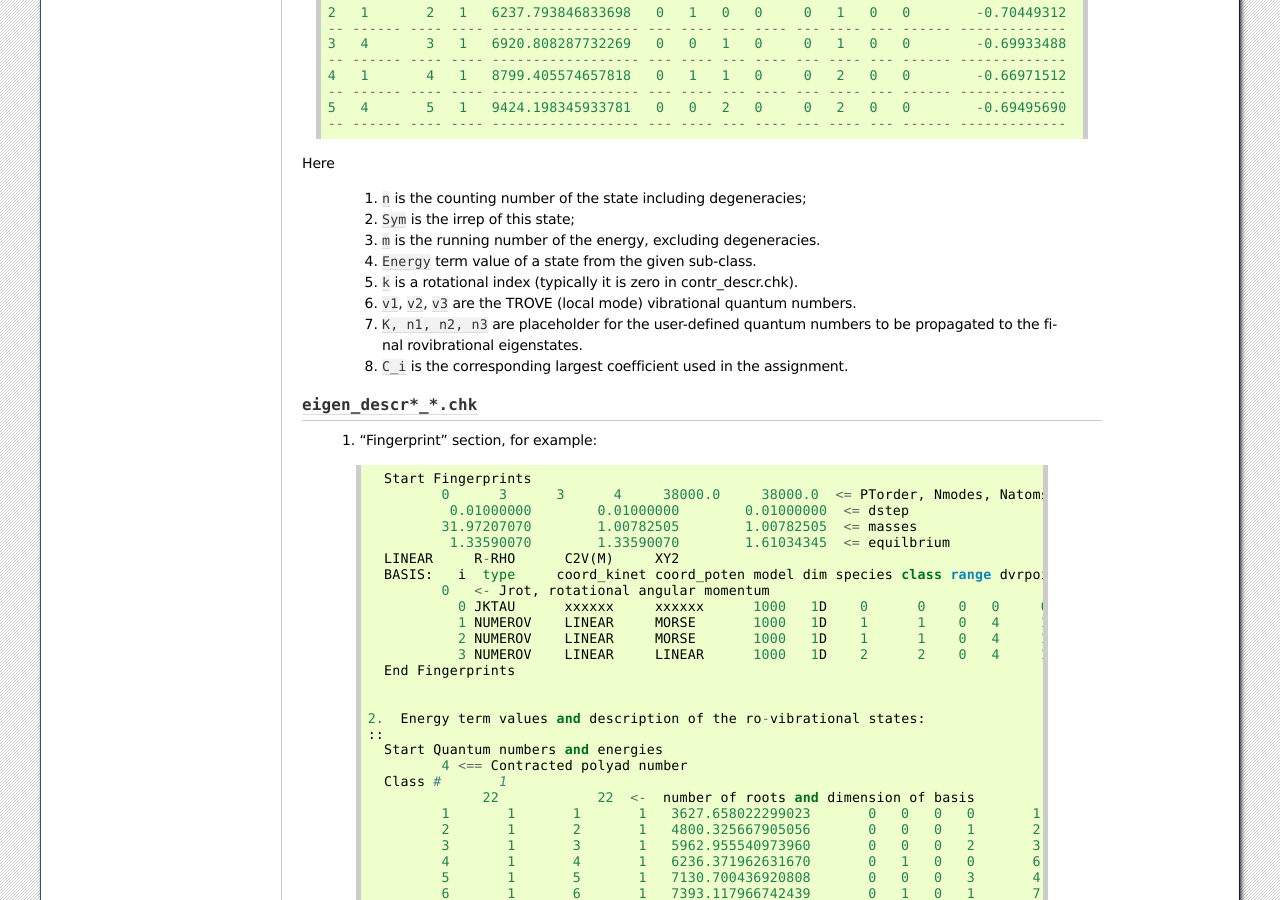
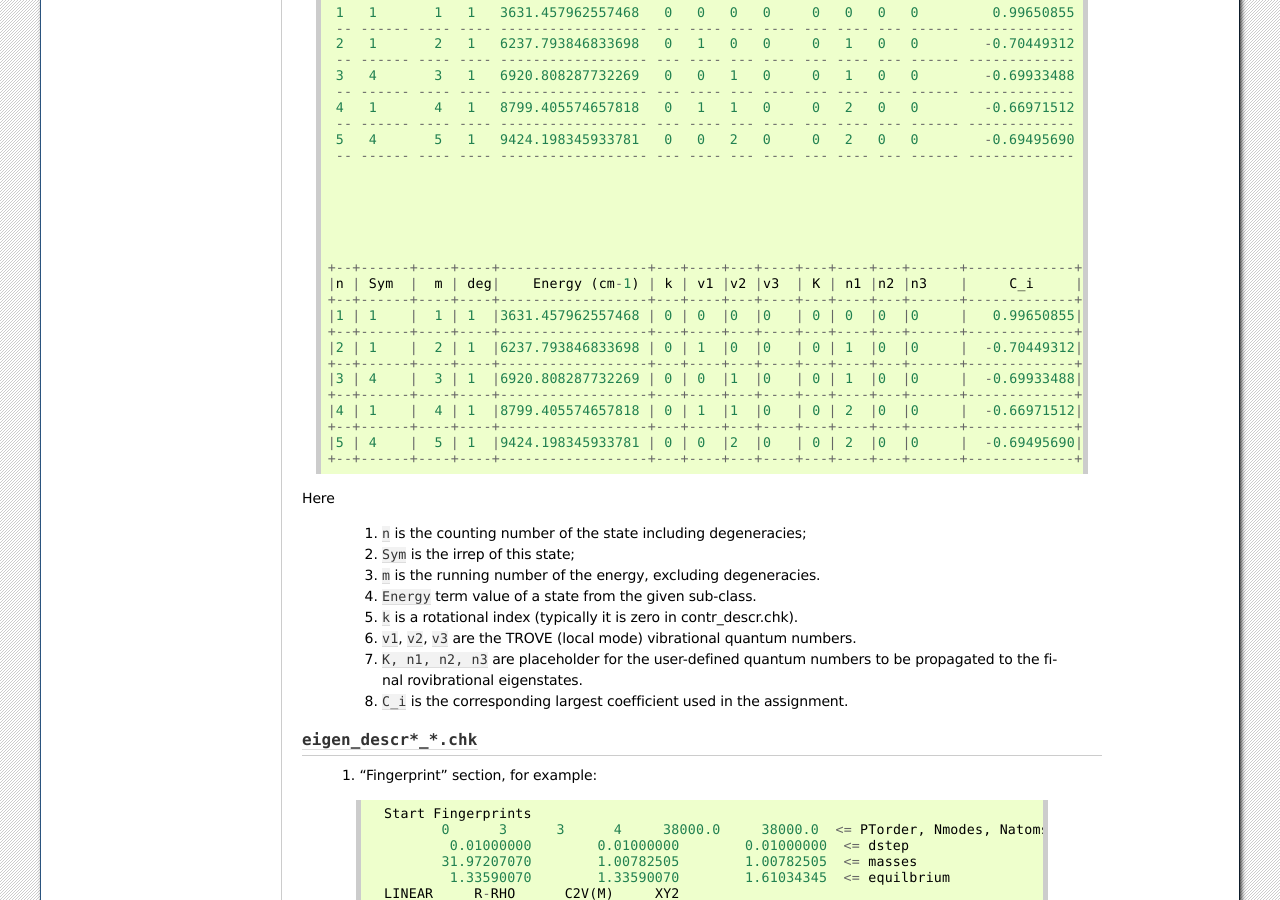
Before and after one commit to Trovemaster/TROVE, a Sphinx documentation site: the page built from docs/source/checkpoints.rst, in a window 1280 px wide and 900 px high, scrolled down 6017 px. Built offline with Sphinx 7.4.7, drawn with Linux system fonts in a browser that asks for light colours; formulas are drawn with MathJax 3.

Commit message:
Update checkpoints.rst

```diff
--- a/docs/source/checkpoints.rst
+++ b/docs/source/checkpoints.rst
@@ -316,6 +316,8 @@ The structure of the columns is as follows:
               5   4       5   1   9424.198345933781   0   0   2   0     0   2   0   0        -0.69495690
 
 
+
+
               -- ------ ---- ---- ------------------ --- ---- --- ---- --- ---- --- ------ -------------
               n   Sym     m   deg     Energy (cm-1)   k   v1  v2  v3    K   n1  n2  n3          C_i
               -- ------ ---- ---- ------------------ --- ---- --- ---- --- ---- --- ------ -------------
@@ -329,6 +331,25 @@ The structure of the columns is as follows:
               -- ------ ---- ---- ------------------ --- ---- --- ---- --- ---- --- ------ -------------
               5   4       5   1   9424.198345933781   0   0   2   0     0   2   0   0        -0.69495690
               -- ------ ---- ---- ------------------ --- ---- --- ---- --- ---- --- ------ -------------
+
+
+
+
+
+
+             +--+------+----+----+------------------+---+----+---+----+---+----+---+------+-------------+
+             |n | Sym  |  m | deg|    Energy (cm-1) | k | v1 |v2 |v3  | K | n1 |n2 |n3    |     C_i     |
+             +--+------+----+----+------------------+---+----+---+----+---+----+---+------+-------------+
+             |1 | 1    |  1 | 1  |3631.457962557468 | 0 | 0  |0  |0   | 0 | 0  |0  |0     |   0.99650855|
+             +--+------+----+----+------------------+---+----+---+----+---+----+---+------+-------------+
+             |2 | 1    |  2 | 1  |6237.793846833698 | 0 | 1  |0  |0   | 0 | 1  |0  |0     |  -0.70449312|
+             +--+------+----+----+------------------+---+----+---+----+---+----+---+------+-------------+
+             |3 | 4    |  3 | 1  |6920.808287732269 | 0 | 0  |1  |0   | 0 | 1  |0  |0     |  -0.69933488|
+             +--+------+----+----+------------------+---+----+---+----+---+----+---+------+-------------+
+             |4 | 1    |  4 | 1  |8799.405574657818 | 0 | 1  |1  |0   | 0 | 2  |0  |0     |  -0.66971512|
+             +--+------+----+----+------------------+---+----+---+----+---+----+---+------+-------------+
+             |5 | 4    |  5 | 1  |9424.198345933781 | 0 | 0  |2  |0   | 0 | 2  |0  |0     |  -0.69495690|
+             +--+------+----+----+------------------+---+----+---+----+---+----+---+------+-------------+
 
 
 
@@ -367,8 +388,10 @@ Here
        End Fingerprints
 
 
+
      2.  Energy term values and description of the ro-vibrational states:
      ::
+
        Start Quantum numbers and energies
               4 <== Contracted polyad number
        Class #       1
@@ -385,7 +408,6 @@ Here
 
 
 
-
 Here
 
   1. ``n`` is the counting number of the state including degeneracies;
```
